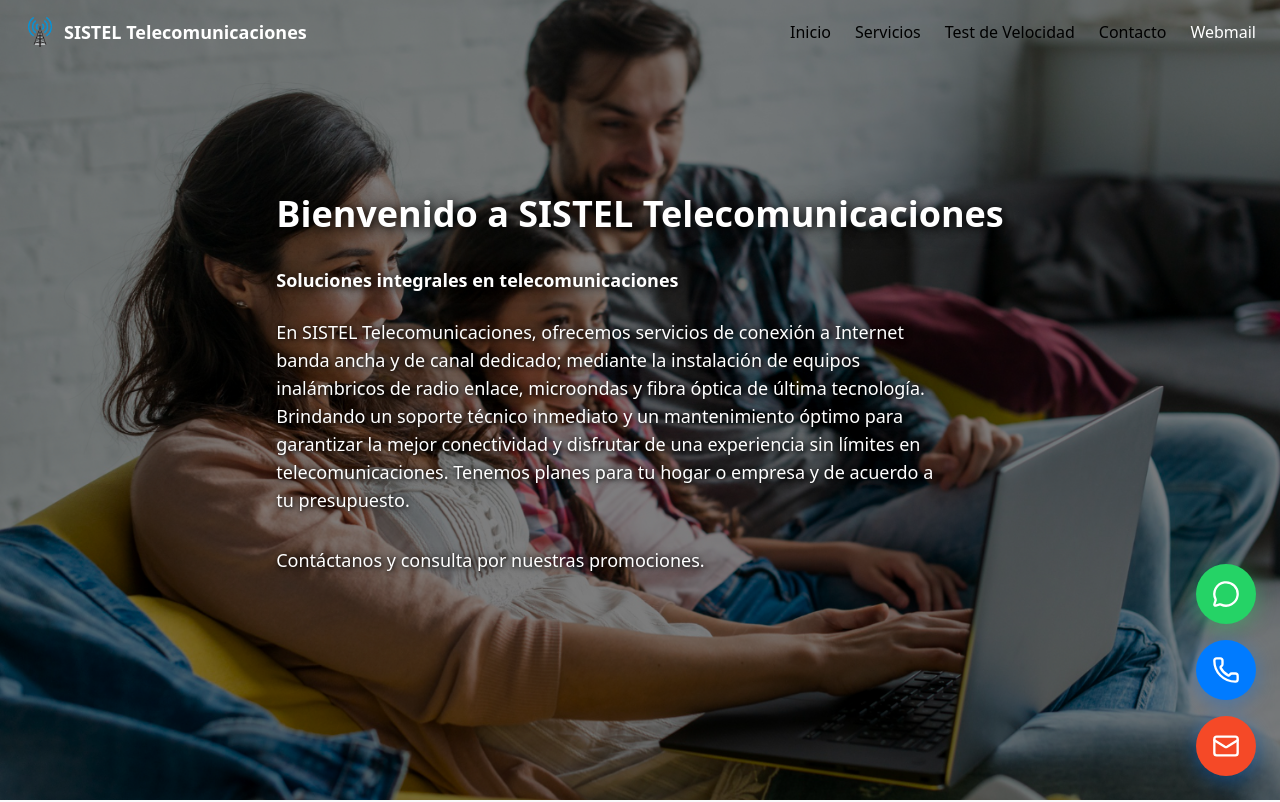
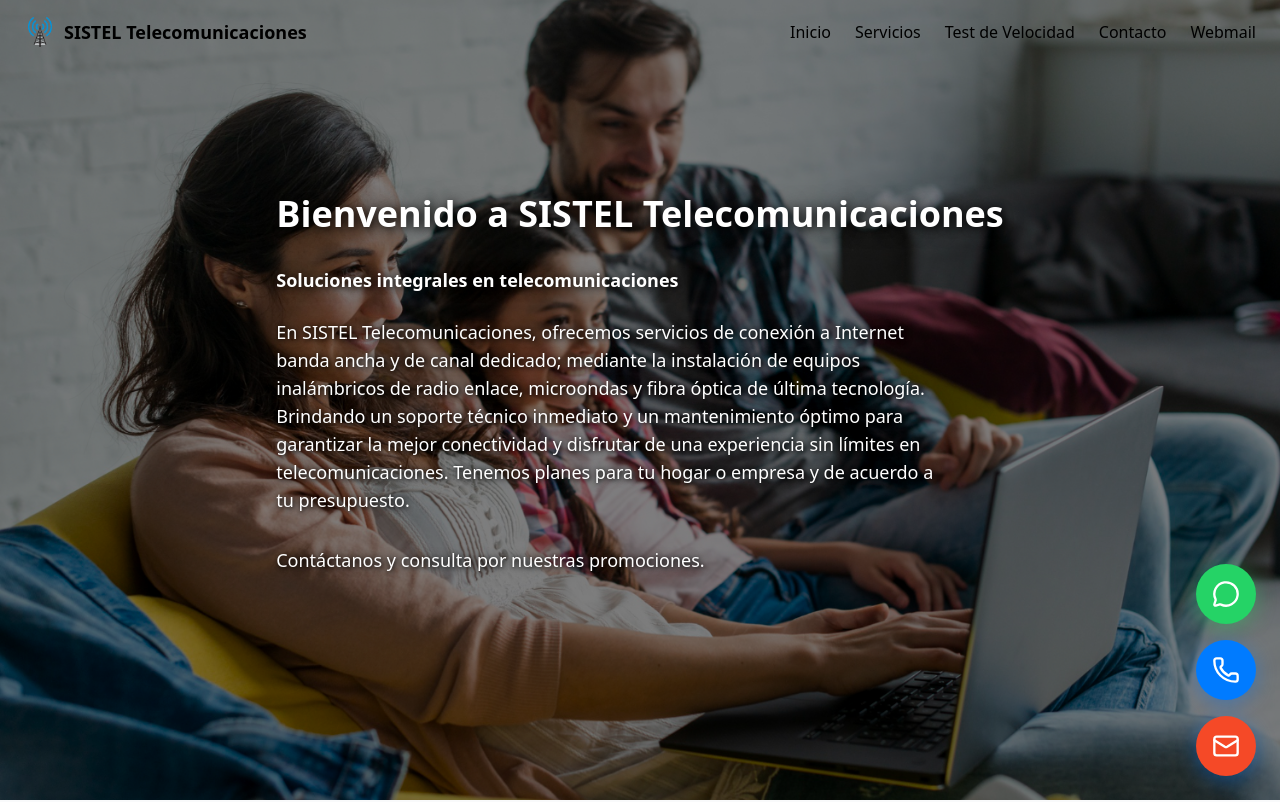
Before and after one commit to Juliangaritaa/proyecto-sistelcoPage-react, a React (Vite) app in the folder proyecto-sistelco-react/: page / in a window 1280 px wide. Shown: the top 802 px of the page. Built offline with nearby package versions, Linux system fonts and the light colour scheme.

Commit message:
fix the header items

```diff
--- a/proyecto-sistelco-react/src/components/Header.tsx
+++ b/proyecto-sistelco-react/src/components/Header.tsx
@@ -22,7 +22,7 @@
                 <div className='flex justify-between items-center'>
 
                     <motion.div
-                        className="text-white text-lg font-bold flex items-center space-x-2"
+                        className="text-black dark:text-white text-lg font-bold flex items-center space-x-2"
                         variants={fadeIn}>
                         <img
                             src={dataSISTELCO.company.logo}
@@ -62,7 +62,7 @@
                                 href="https://kanela.distriserver.net:2096/"
                                 target="_blank"
                                 rel="noopener noreferrer"
-                                className="text-white hover:text-blue-600 transition-colors duration-300"
+                                className="text-black dark:text-white hover:text-blue-600 transition-colors duration-300"
                                 variants={buttonHover}
                                 initial="initial"
                                 whileHover="hover"
```
